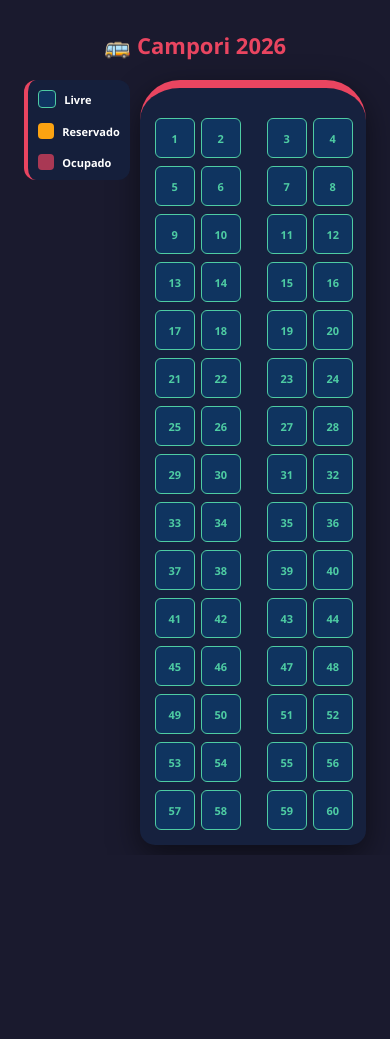
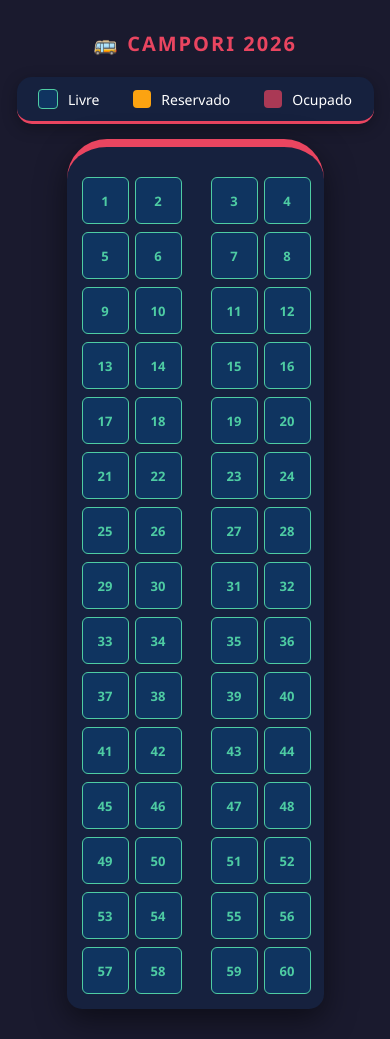
Before and after one commit to 938164/BusCampori, a FastAPI app: page / in a window 390 px wide. Before the commit the page ends 854 px from the top, so only its background shows below. Run offline with FastAPI, Linux system fonts and the light colour scheme; data comes from the database, SQL or seed files in the repository.

Commit message:
Add files via upload

```diff
--- a/templates/index.html
+++ b/templates/index.html
@@ -5,6 +5,7 @@
     <meta name="viewport" content="width=device-width, initial-scale=1">
     <title>Reserva de Assentos - Campori 2026</title>
     <style>
+        /* Estilos Gerais */
         body {
             font-family: 'Segoe UI', Tahoma, Geneva, Verdana, sans-serif;
             background: #1a1a2e;
@@ -14,56 +15,73 @@
             display: flex;
             flex-direction: column;
             align-items: center;
+            min-height: 100vh;
         }
 
-        h1 { margin: 20px 0; font-size: 22px; color: #e94560; text-align: center; }
+        h1 {
+            margin: 20px 0;
+            font-size: 22px;
+            color: #e94560;
+            text-transform: uppercase;
+            letter-spacing: 2px;
+        }
 
-        /* Container que coloca Legenda e Ônibus lado a lado */
-        .layout-horizontal {
+        /* Container Principal Responsivo */
+        .main-content {
             display: flex;
-            flex-direction: row; /* Força ficar um ao lado do outro */
+            flex-direction: row; /* Lado a lado no PC */
             align-items: flex-start;
             justify-content: center;
             gap: 20px;
             width: 100%;
-            max-width: 600px;
+            max-width: 800px;
         }
 
-        /* LEGENDA NA LATERAL ESQUERDA */
+        /* LEGENDA LATERAL */
         .legend {
             display: flex;
-            flex-direction: column; /* Itens um abaixo do outro */
+            flex-direction: column;
             gap: 15px;
-            background: rgba(22, 33, 62, 0.9);
-            padding: 15px;
-            border-radius: 12px;
+            background: #16213e;
+            padding: 20px;
+            border-radius: 15px;
             border-left: 4px solid #e94560;
-            position: sticky; /* A legenda "segue" a tela ao rolar */
+            min-width: 120px;
+            position: sticky;
             top: 20px;
-            min-width: 100px;
+            box-shadow: 0 4px 15px rgba(0,0,0,0.3);
         }
 
-        .item { display: flex; align-items: center; gap: 8px; font-size: 13px; font-weight: bold; }
-        .dot { width: 16px; height: 16px; border-radius: 4px; }
+        .item {
+            display: flex;
+            align-items: center;
+            gap: 10px;
+            font-size: 14px;
+            font-weight: 500;
+        }
 
-        /* Estilo dos Quadrinhos da Legenda */
-        .dot.livre { background: #0f3460; border: 1px solid #4ecca3; }
-        .dot.reservado { background: #fca311; }
-        .dot.pago { background: #e94560; }
+        .dot {
+            width: 18px;
+            height: 18px;
+            border-radius: 4px;
+        }
 
-        /* ÔNIBUS */
+        /* CONTAINER DO ÔNIBUS */
         .bus-container {
             background: #16213e;
             padding: 30px 15px 15px 15px;
             border-radius: 40px 40px 15px 15px;
             border-top: 8px solid #e94560;
             box-shadow: 0 10px 30px rgba(0,0,0,0.5);
+            margin-bottom: 20px;
         }
 
+        /* Grade de Assentos */
         .bus-grid {
             display: grid;
-            grid-template-columns: repeat(2, 42px) 18px repeat(2, 42px);
+            grid-template-columns: repeat(2, 42px) 20px repeat(2, 42px);
             gap: 8px;
+            justify-content: center;
         }
 
         .seat {
@@ -76,28 +94,46 @@
             cursor: pointer;
             font-size: 13px;
             font-weight: bold;
-            transition: 0.2s;
+            transition: all 0.2s;
+            user-select: none;
         }
 
-        /* Cores dos Assentos */
+        /* Cores de Status */
         .livre { background: #0f3460; border: 1px solid #4ecca3; color: #4ecca3; }
+        .livre:hover { background: #4ecca3; color: #1a1a2e; transform: scale(1.1); }
         .reservado { background: #fca311; color: #14213d; }
         .pago { background: #e94560; color: white; cursor: not-allowed; opacity: 0.7; }
 
-        .corredor { width: 18px; }
+        .corredor { width: 20px; }
 
         /* RESPONSIVIDADE PARA CELULAR */
-        @media (max-width: 480px) {
-            .layout-horizontal {
-                gap: 10px; /* Diminui espaço no celular */
+        @media (max-width: 600px) {
+            .main-content {
+                flex-direction: column; /* Legenda vai para cima do ônibus */
+                align-items: center;
+                gap: 15px;
             }
+
             .legend {
-                padding: 10px;
-                min-width: 80px;
+                flex-direction: row; /* Legenda deitada no celular */
+                width: 90%;
+                justify-content: space-around;
+                position: static;
+                padding: 12px;
+                border-left: none;
+                border-bottom: 3px solid #e94560;
             }
-            .item { font-size: 11px; }
-            .seat { width: 38px; height: 38px; font-size: 11px; }
-            .bus-grid { grid-template-columns: repeat(2, 38px) 12px repeat(2, 38px); }
+
+            h1 { font-size: 20px; }
+
+            .seat {
+                width: 45px; /* Um pouco maior no celular para o dedo acertar */
+                height: 45px;
+            }
+
+            .bus-grid {
+                grid-template-columns: repeat(2, 45px) 15px repeat(2, 45px);
+            }
         }
     </style>
 </head>
@@ -105,21 +141,28 @@
 
     <h1>🚌 Campori 2026</h1>
 
-    <div class="layout-horizontal">
+    <div class="main-content">
         <div class="legend">
-            <div class="item"><div class="dot livre"></div> Livre</div>
-            <div class="item"><div class="dot reservado"></div> Reservado</div>
-            <div class="item"><div class="dot pago"></div> Ocupado</div>
+            <div class="item">
+                <div class="dot livre"></div> Livre
+            </div>
+            <div class="item">
+                <div class="dot reservado"></div> Reservado
+            </div>
+            <div class="item">
+                <div class="dot pago"></div> Ocupado
+            </div>
         </div>
 
         <div class="bus-container">
             <div class="bus-grid">
                 {% for a in assentos %}
                     <div class="seat {{a[1]}}"
-                         onclick="if('{{a[1]}}' == 'livre') { window.location.href='/reservar/{{a[0]}}'; } else { alert('Ocupado!'); }">
+                         onclick="if('{{a[1]}}' == 'livre') { window.location.href='/reservar/{{a[0]}}'; } else { alert('Este assento já está ocupado!'); }">
                         {{a[0]}}
                     </div>
 
+                    {# Adiciona o corredor central após o segundo assento de cada linha #}
                     {% if loop.index % 2 == 0 and loop.index % 4 != 0 %}
                         <div class="corredor"></div>
                     {% endif %}
```
